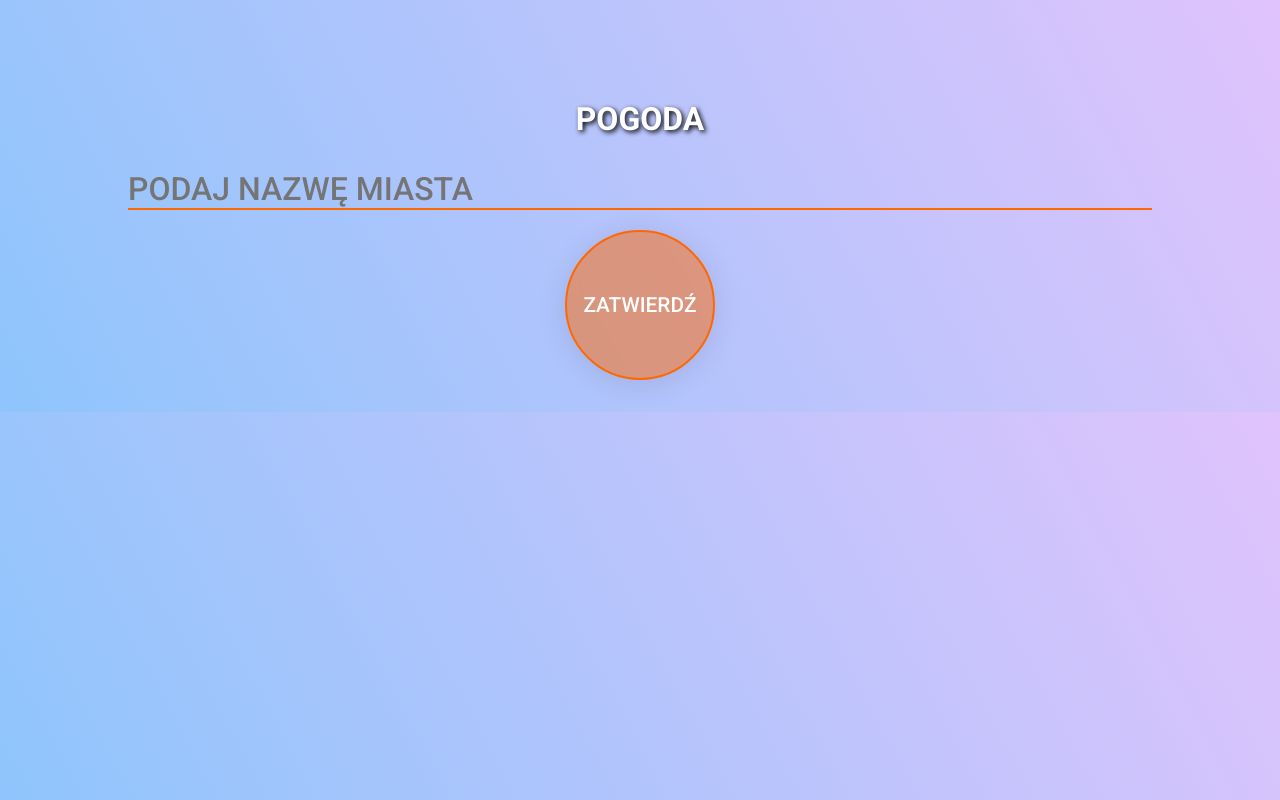
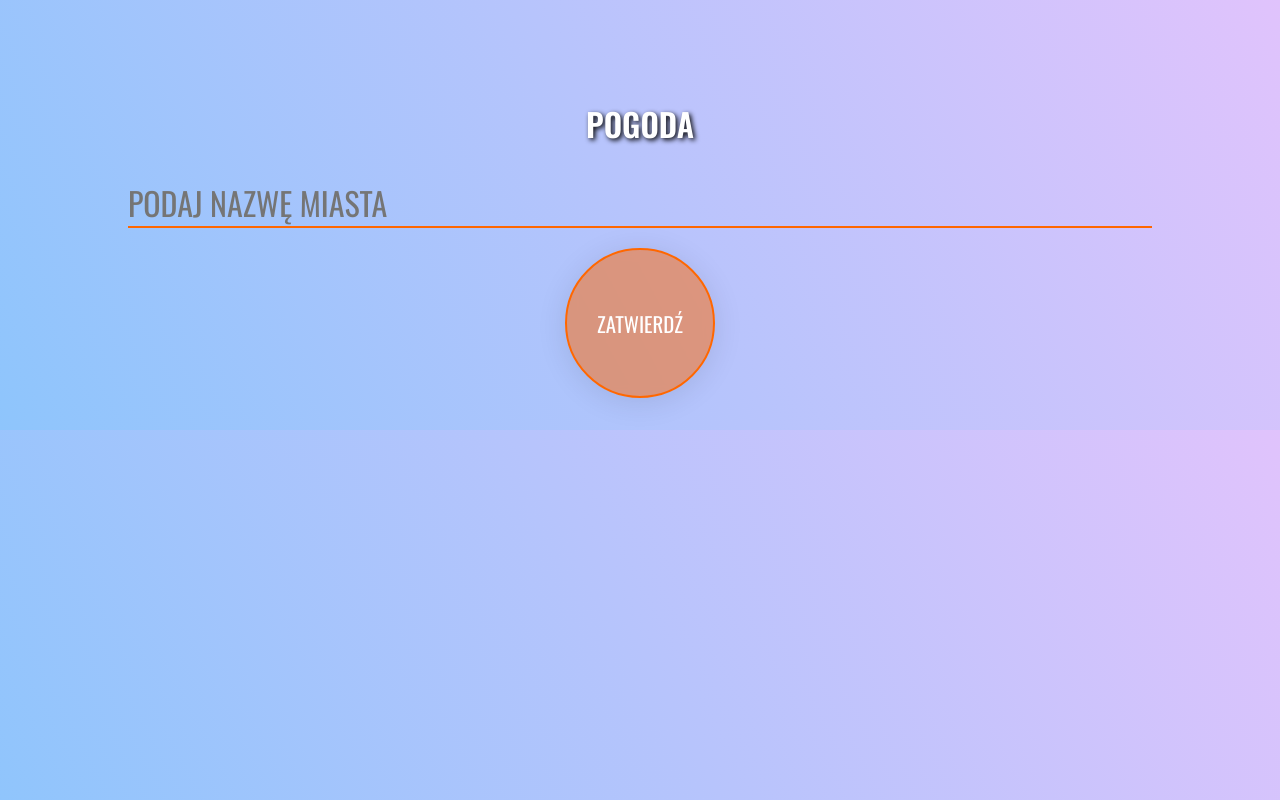
Before and after one commit to anyd007/weather-with-react, a React (Create React App) app: page / in a window 1280 px wide. Built offline with nearby package versions, Linux system fonts and the light colour scheme; no server answers.

Commit message:
upgrade hpa styles

```diff
--- a/src/index.scss
+++ b/src/index.scss
@@ -1,9 +1,12 @@
 @import url('https://fonts.googleapis.com/css2?family=Roboto:wght@300;500;700;900&display=swap');
+
+  @import url('https://fonts.googleapis.com/css2?family=Oswald:wght@400;600&display=swap');
+
 *{
   box-sizing: border-box;
   margin: 0;
   padding: 0;
-  font-family: 'Roboto';
+  font-family: 'Oswald';
  }
  body{
   text-align: center;
@@ -12,10 +15,11 @@
 
 
  }
- h3, h1, h2{
+ h3, h1, h2, p{
   text-transform: uppercase;
   color: #fff;
   text-shadow: 2px 2px 5px #000;
+  font-weight: 600;
  }
 
 code {
--- a/src/styles/drops.scss
+++ b/src/styles/drops.scss
@@ -35,13 +35,13 @@
                 &__title {
                     text-transform: uppercase;
                     font-size: 1.3rem;
-                    text-shadow: 2px 2px 5px #fff;
+
                 }
 
                 &__value {
                     font-size: 1.7rem;
                     font-weight: bold;
-                    text-shadow: 2px 2px 5px #fff;
+
                 }
             }
         }
--- a/src/styles/hour-drop.scss
+++ b/src/styles/hour-drop.scss
@@ -27,7 +27,7 @@
 
         p{
             text-transform: uppercase;
-            text-shadow: 2px 2px 5px #fff;
+
         }
 
         &--info{
--- a/src/styles/hours-weather.scss
+++ b/src/styles/hours-weather.scss
@@ -25,7 +25,7 @@
 
         p {
             text-transform: uppercase;
-            text-shadow: 2px 2px 5px #fff;
+
 
             &.worm{
                 color: #ff6700;
--- a/src/styles/pressuer.scss
+++ b/src/styles/pressuer.scss
@@ -96,7 +96,7 @@
                 & p {
                     font-size: 1.5rem;
                     font-weight: bold;
-                    text-shadow: 2px 2px 5px #fff;
+
                 }
             }
         }
--- a/src/styles/windy.scss
+++ b/src/styles/windy.scss
@@ -46,13 +46,13 @@
                 &__title {
                     text-transform: uppercase;
                     font-size: 1.3rem;
-                    text-shadow: 2px 2px 5px #fff;
+
                 }
 
                 &__value {
                     font-size: 1.7rem;
                     font-weight: bold;
-                    text-shadow: 2px 2px 5px #fff;
+
                 }
             }
         }
```
